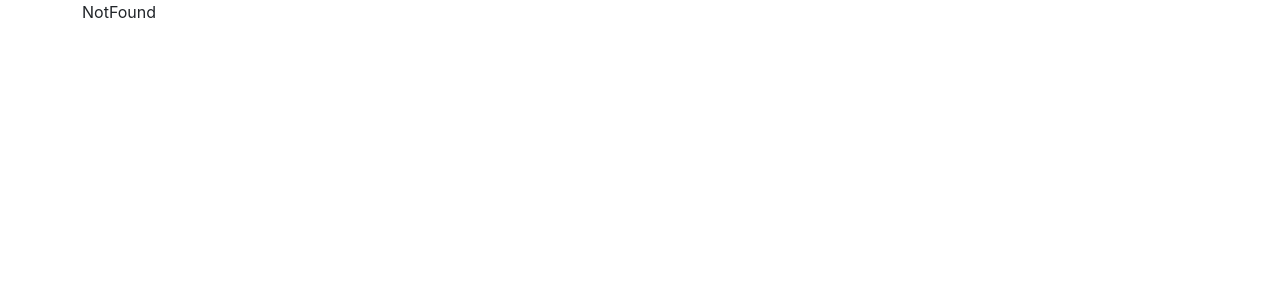
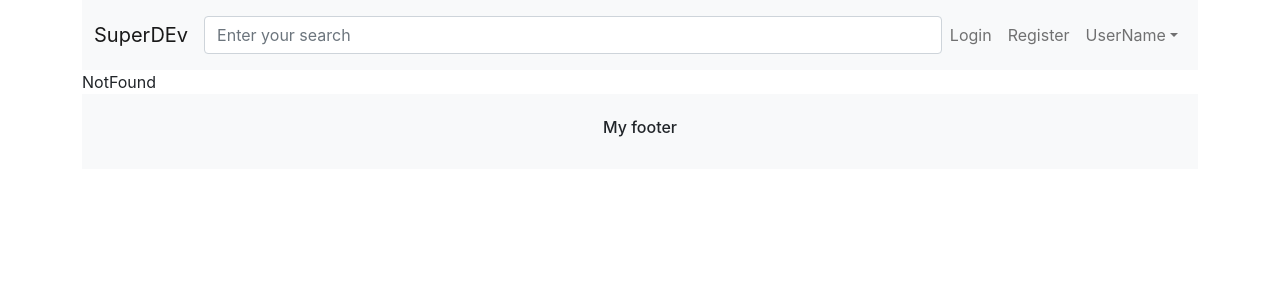
Before and after one commit to TuanMinh7979/mernts, a React (Create React App) app in the folder client/: page /1/1 in a window 1280 px wide. Shown: the top 300 px of the page. Built offline with nearby package versions, Linux system fonts and the light colour scheme.

Commit message:
add navbar v7

```diff
--- a/client/src/App.tsx
+++ b/client/src/App.tsx
@@ -1,15 +1,20 @@
 import React from "react";
 import { BrowserRouter, Routes, Route } from "react-router-dom";
 import PageRender from "./PageRender";
+import Header from "./components/global/Header";
+import Footer from "./components/global/Footer";
+
 function App() {
   return (
     <div className="container">
       <BrowserRouter>
+        <Header></Header>
         <Routes>
           <Route path="/" element={<PageRender />} />
           <Route path="/:page" element={<PageRender />} />
           <Route path="/:page/:slug" element={<PageRender />} />
         </Routes>
+        <Footer></Footer>
       </BrowserRouter>
     </div>
   );
--- /dev/null
+++ b/client/src/components/global/Footer.tsx
@@ -0,0 +1,12 @@
+import React from "react";
+
+const Footer = () => {
+  return (
+    <div className="text-center bg-light py-4">
+      <h6>My footer</h6>
+      <a href=""></a>
+    </div>
+  );
+};
+
+export default Footer;
--- /dev/null
+++ b/client/src/components/global/Header.tsx
@@ -0,0 +1,32 @@
+import React from "react";
+import { Link } from "react-router-dom";
+import Search from "./Search";
+import Menu from "./Menu";
+const Header = () => {
+  return (
+    <nav className="navbar navbar-expand-lg navbar-light bg-light">
+      <div className="container-fluid">
+        <Link className="navbar-brand" to="/">
+          SuperDEv
+        </Link>
+        <button
+          className="navbar-toggler"
+          type="button"
+          data-bs-toggle="collapse"
+          data-bs-target="#navbarSupportedContent"
+          aria-controls="navbarSupportedContent"
+          aria-expanded="false"
+          aria-label="Toggle navigation"
+        >
+          <span className="navbar-toggler-icon"></span>
+        </button>
+        <div className="collapse navbar-collapse" id="navbarSupportedContent">
+          <Search></Search>
+          <Menu></Menu>
+        </div>
+      </div>
+    </nav>
+  );
+};
+
+export default Header;
--- /dev/null
+++ b/client/src/components/global/Menu.tsx
@@ -0,0 +1,43 @@
+import React from "react";
+import { Link } from "react-router-dom";
+const Menu = () => {
+  const bfLoginLinks = [
+    { label: "Login", path: "/login" },
+    { label: "Register", path: "/register" },
+  ];
+  return (
+     <ul className="navbar-nav  ms-auto">
+      {bfLoginLinks.map((link, index) => (
+        <li className="nav-item">
+          <Link className="nav-link" to={link.path}>
+            {link.label}
+          </Link>
+        </li>
+      ))}
+
+      <li className="nav-item dropdown">
+        <span
+          className="nav-link dropdown-toggle"
+          id="navbarDropdown"
+          role="button"
+          data-bs-toggle="dropdown"
+          aria-expanded="false"
+        >
+          UserName
+        </span>
+        <ul className="dropdown-menu" aria-labelledby="navbarDropdown">
+          <li>
+            <Link className="dropdown-item" to="/profile">
+              Profile
+            </Link>
+            <Link className="dropdown-item" to="/logout">
+              Logout
+            </Link>
+          </li>
+        </ul>
+      </li>
+    </ul>
+  );
+};
+
+export default Menu;
--- /dev/null
+++ b/client/src/components/global/Search.tsx
@@ -0,0 +1,18 @@
+import React, { useState } from "react";
+
+const Search = () => {
+  const [search, setSearch] = useState("");
+  return (
+    <div className="search w-100 position-relative">
+      <input
+        className="form-control me-2 w-100 my-2"
+        type="text"
+        value={search}
+        placeholder="Enter your search"
+        onChange={(e) => setSearch(e.target.value)}
+      />
+    </div>
+  );
+};
+
+export default Search;
--- a/client/src/index.tsx
+++ b/client/src/index.tsx
@@ -2,13 +2,16 @@ import React from "react";
 import ReactDOM from "react-dom/client";
 import "./styles/index.css";
 import App from "./App";
-
+import { Provider } from "react-redux";
+import store from "./redux/store";
 const root = ReactDOM.createRoot(
   document.getElementById("root") as HTMLElement
 );
 root.render(
   <React.StrictMode>
-    <App />
+    <Provider store={store}>
+      <App />
+    </Provider>
   </React.StrictMode>
 );
 
```
